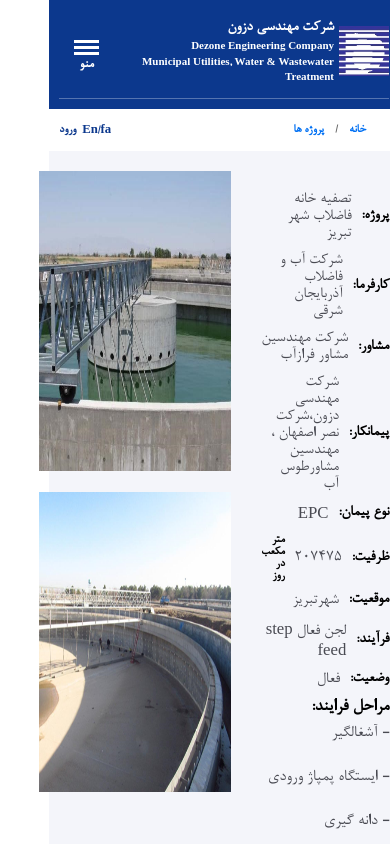
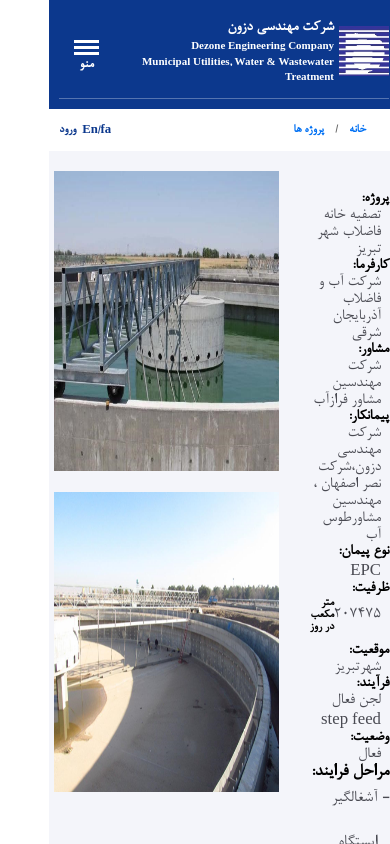
Before and after one commit to Roshanak58/dezoneCo, a Next.js app: page /projects/1 in a window 390 px wide. Built offline with nearby package versions, Linux system fonts and the light colour scheme.

Commit message:
second update

```diff
--- a/src/pages/projects/[id].js
+++ b/src/pages/projects/[id].js
@@ -1,6 +1,6 @@
 import { useRouter } from "next/router";
 import { useEffect, useState } from "react";
-import styles from '@/pages/projects/proj.module.css'
+import styles from "@/pages/projects/proj.module.css";
 import { ProjData as projectdata } from "../../constants/ProjData";
 import { PictureData as pictures } from "../../constants/PicData";
 import { ProcessStepData as ProcessData } from "../../constants/ProcessStepData";
@@ -12,7 +12,7 @@ function Index({ servProject, picproj, processproj }) {
   return (
     <div className={styles.projectAlign}>
       <div className={styles.profileData}>
-        <div  className={styles.ProjIdDiv}>
+        <div className={styles.ProjIdDiv}>
           <h3>پروژه:</h3>
           <p>{project?.name}</p>
         </div>
@@ -34,8 +34,10 @@ function Index({ servProject, picproj, processproj }) {
         </div>
         <div className={styles.ProjIdDiv}>
           <h3>ظرفیت:</h3>
-          <p>{project?.capacity}</p>
-          <a style={{fontWeight: "bold"}}> متر مکعب در روز </a>
+          <div style={{ display: "flex" }}>
+            <p>{project?.capacity}</p>
+            <a style={{ fontWeight: "bold" }}> متر مکعب در روز </a>
+          </div>
         </div>
         <div className={styles.ProjIdDiv}>
           <h3>موقعیت:</h3>
@@ -53,7 +55,7 @@ function Index({ servProject, picproj, processproj }) {
           <h3>مراحل فرایند:</h3>
           <div className={styles.flexContainer}>
             {processStep.map((procS) => (
-              <div key={procS.id} >
+              <div key={procS.id}>
                 <p style={{ fontWeight: "bold", paddingLeft: "5px" }}> - </p>
                 <p className={styles.alignText}>{procS?.processStep}</p>
               </div>
@@ -65,7 +67,7 @@ function Index({ servProject, picproj, processproj }) {
         {pic.map((pict) => (
           <div key={pict.id}>
             {/* <img src={pict.pic} alt="image" /> */}
-             <Image
+            <Image
               className={styles.imgBorder}
               src={pict.pic}
               alt="Logo"
--- a/src/pages/projects/proj.module.css
+++ b/src/pages/projects/proj.module.css
@@ -46,7 +46,7 @@ border-radius: 5px;
   gap: 15px;
 }
 .ProjIdDiv{
-  display: "flex";
+  display: "flex" ;
    gap: 15px;
 }
 .processStep{
@@ -76,7 +76,8 @@ border-radius: 5px;
   width: 230px;
   height: 150;
   }
-  .ProjIdDiv  {
+  .ProjIdDiv{
+  display: contents !important;
     gap: 10px;
   }
   .ProjIdDiv h3 {
@@ -85,6 +86,7 @@ border-radius: 5px;
   }
    .ProjIdDiv  p{
     font-size: 1.05rem;
+    padding-right: 8px;
     /* text-align: center; */
   }
   .ProjIdDiv a{
```
